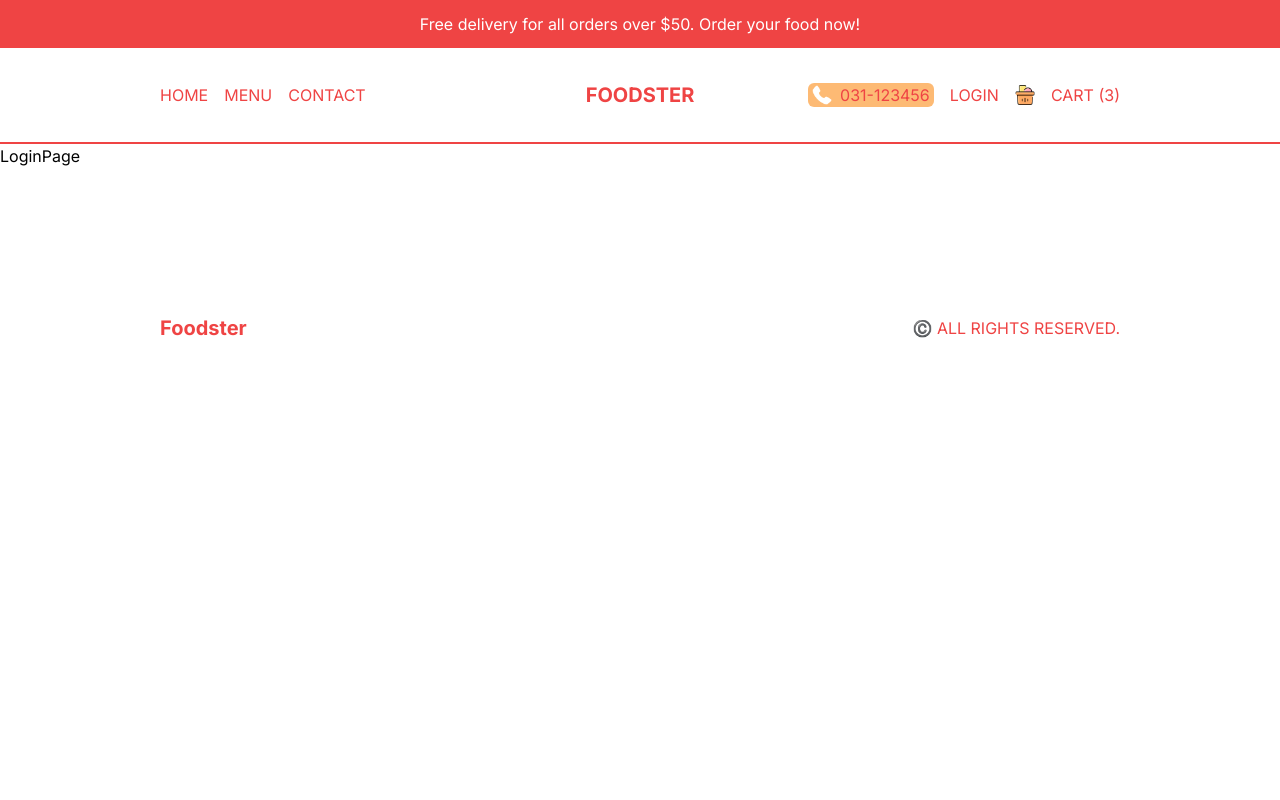
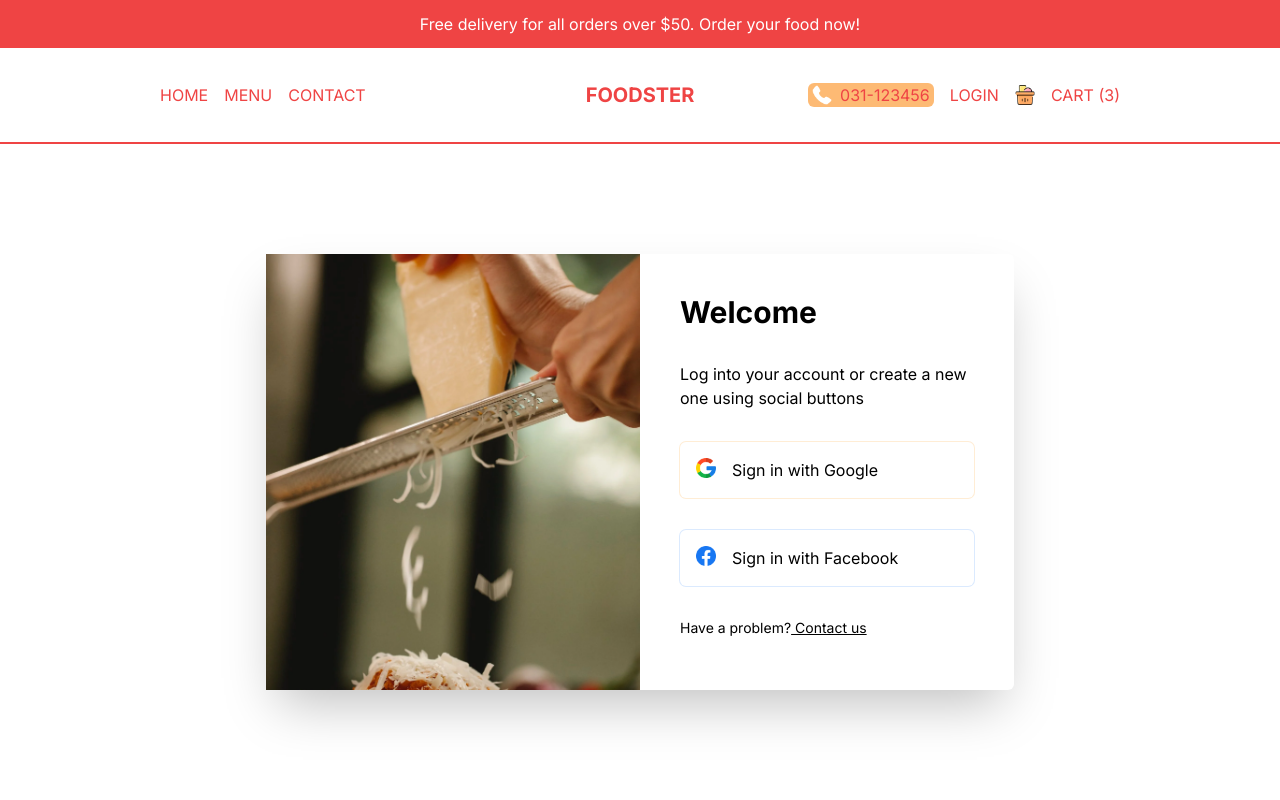
Before and after one commit to lutfimaulana17/food-ordering-apps, a Next.js app: page /login in a window 1280 px wide. Shown: the top 800 px of the page. Built offline with nearby package versions, Linux system fonts and the light colour scheme.

Commit message:
layouting login page

```diff
--- a/src/app/login/page.tsx
+++ b/src/app/login/page.tsx
@@ -1,8 +1,29 @@
+import Image from 'next/image'
+import Link from 'next/link'
 import React from 'react'
 
 const LoginPage = () => {
   return (
-    <div>LoginPage</div>
+    <div className='p-4 h-[calc(100vh-6rem)] md:h-[calc(100vh-9rem)] flex items-center justify-center'>
+      <div className='h-full shadow-2xl rounded-md flex flex-col md:flex-row md:h-[70%] md:w-full lg:w-[60%] 2xl:w-1/2'>
+        <div className='relative h-1/3 w-full md:h-full md:w-1/2'>
+          <Image src="/loginBg.png" alt="" fill className='object-cover' />
+        </div>
+        <div className='p-10 flex flex-col gap-8 md:w-1/2'>
+          <h1 className='font-bold text-xl xl:text-3xl'>Welcome</h1>
+          <p>Log into your account or create a new one using social buttons</p>
+          <button className='flex gap-4 p-4 ring-1 ring-orange-100 rounded-md'>
+            <Image src="/google.png" alt="" width={20} height={20} className='object-contain' />
+            <span>Sign in with Google</span>
+          </button>
+          <button className='flex gap-4 p-4 ring-1 ring-blue-100 rounded-md'>
+            <Image src="/facebook.png" alt="" width={20} height={20} className='object-contain' />
+            <span>Sign in with Facebook</span>
+          </button>
+          <p className='text-sm'>Have a problem?<Link href="/" className='underline'> Contact us</Link></p>
+        </div>
+      </div>
+    </div>
   )
 }
 
```
